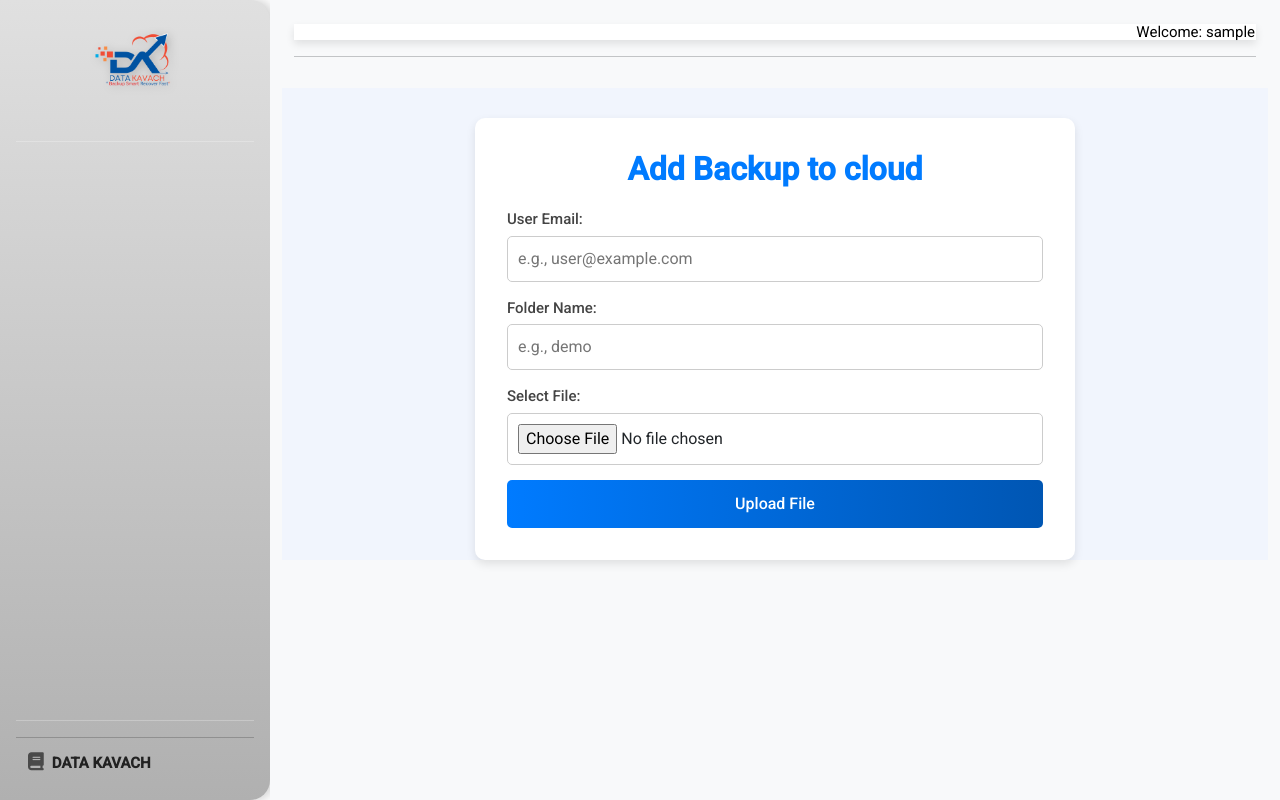
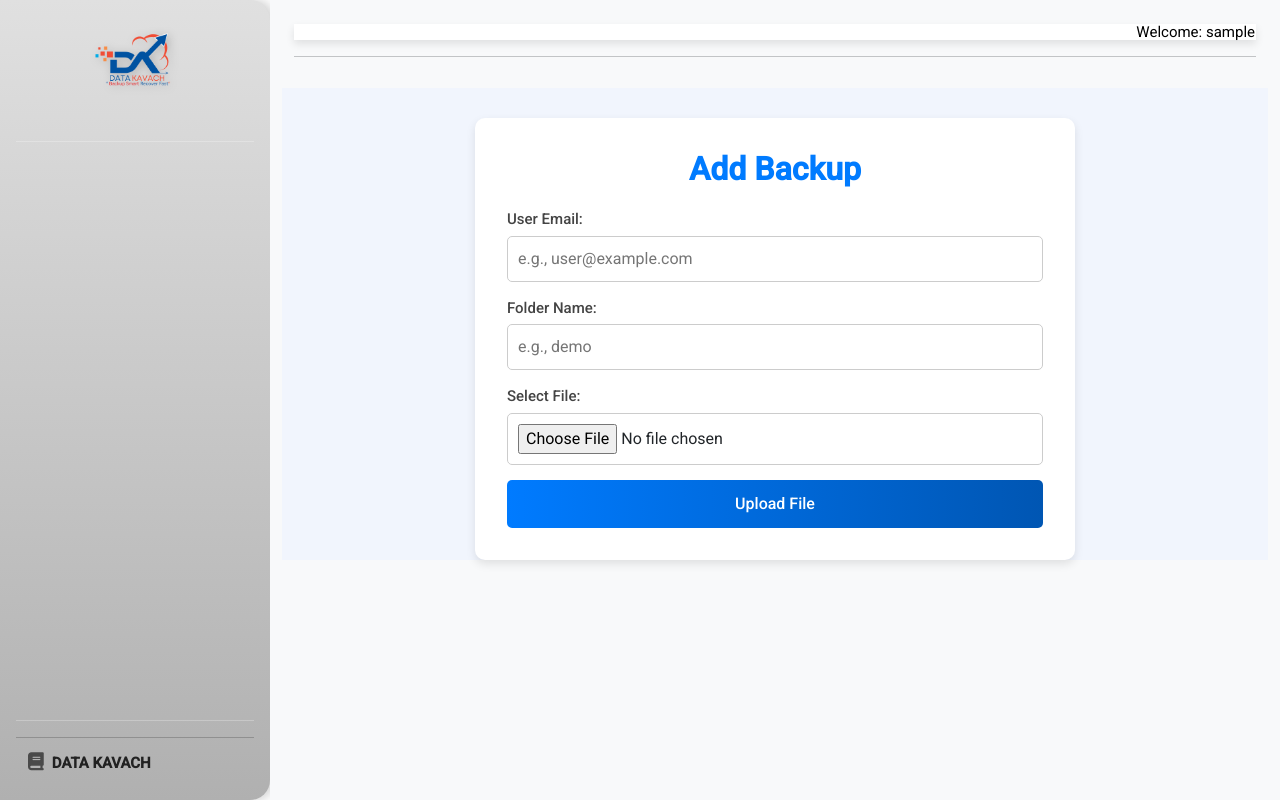
Before and after one commit to isparxinfotech/datakawach, an Angular app: page /upload in a window 1280 px wide. Built offline with nearby package versions, Linux system fonts and the light colour scheme; sample sign-in values are in the browser's storage.

Commit message:
Revert "minor change"
This reverts commit 76f4c7f198c4998f27e1ace4461f0bc972f1c4a8.

```diff
--- a/src/app/core/components/account/upload/upload.component.html
+++ b/src/app/core/components/account/upload/upload.component.html
@@ -22,7 +22,7 @@
         <div class="container">
           <!-- Original Upload Form Content Starts Here -->
           <div class="upload-container">
-            <h2>Add Backup to cloud</h2>
+            <h2>Add Backup</h2>
 
             <div class="form-group">
               <label for="email">User Email:</label>
```
